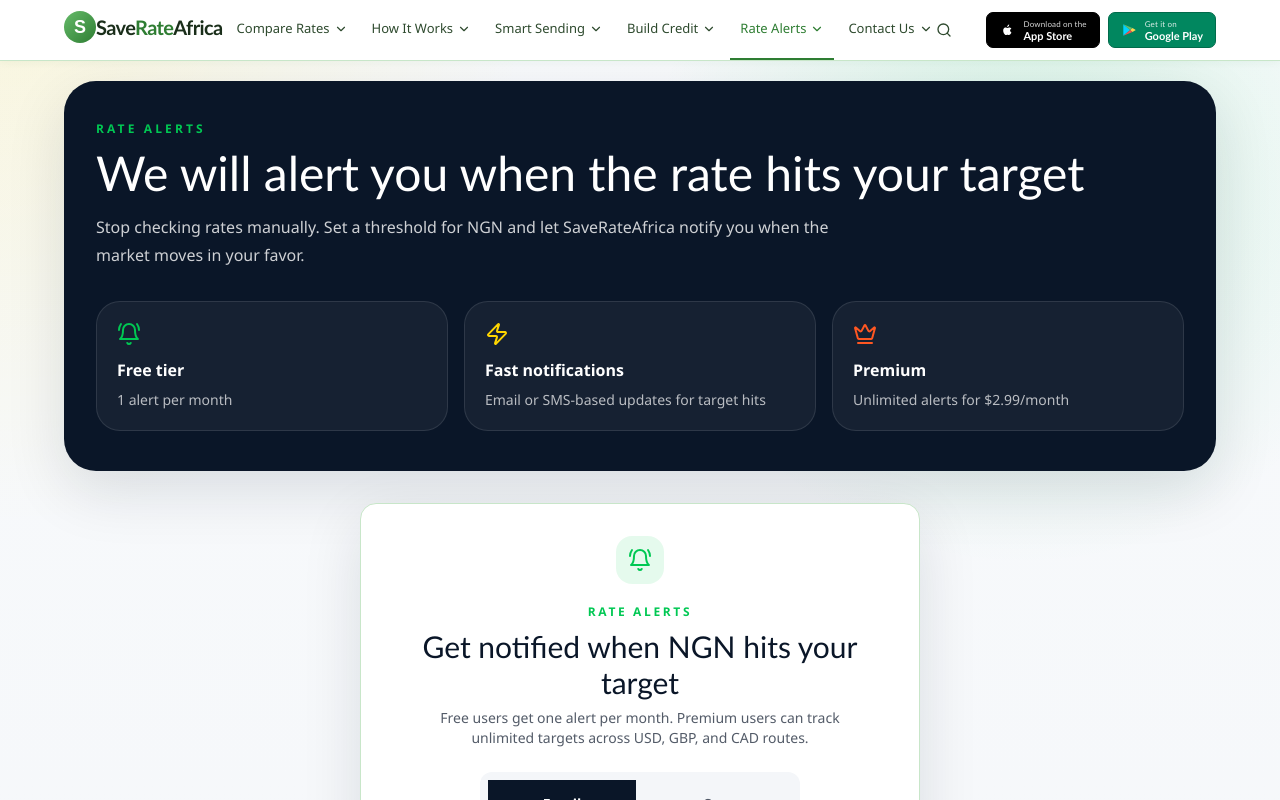
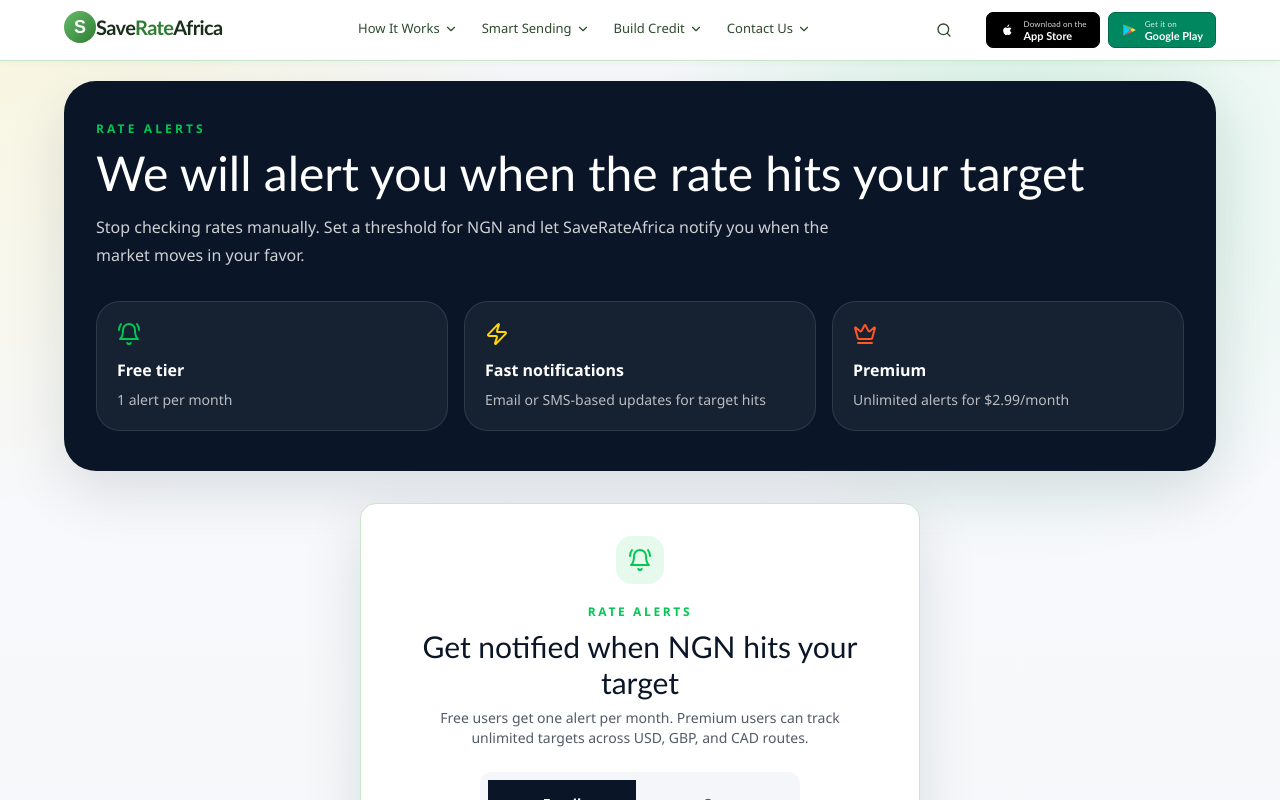
Before and after one commit to Chinenyeonukogu/SaveRateAfrica, a Next.js app: page /alerts in a window 1280 px wide. Shown: the top 800 px of the page. Built offline with nearby package versions, Linux system fonts and the light colour scheme.

Commit message:
Remove extra nav items

```diff
--- a/components/SiteHeader.tsx
+++ b/components/SiteHeader.tsx
@@ -37,37 +37,6 @@ interface NavigationItem {
 }
 
 const navigationItems: NavigationItem[] = [
-  {
-    dropdownAlign: "left",
-    dropdownItems: [
-      {
-        description: "See all 14 providers ranked by payout",
-        href: "#compare-rates",
-        routeHref: "/#compare-rates",
-        sectionId: "compare-rates",
-        title: "Live Rate Comparison"
-      },
-      {
-        description: "See how much you save vs Western Union",
-        href: "#compare-rates",
-        routeHref: "/#compare-rates",
-        sectionId: "compare-rates",
-        title: "Savings Calculator"
-      },
-      {
-        description: "Grey Finance, LemFi, Sendwave and more",
-        href: "#compare-rates",
-        routeHref: "/#compare-rates",
-        sectionId: "compare-rates",
-        title: "Rate by Provider"
-      }
-    ],
-    dropdownTitle: "Find Your Best NGN Rate",
-    href: "#compare-rates",
-    label: "Compare Rates",
-    routeHref: "/#compare-rates",
-    sectionId: "compare-rates"
-  },
   {
     dropdownAlign: "left",
     dropdownItems: [
@@ -157,34 +126,6 @@ const navigationItems: NavigationItem[] = [
     label: "Build Credit",
     routeHref: "/#build-credit",
     sectionId: "build-credit"
-  },
-  {
-    dropdownAlign: "right",
-    dropdownItems: [
-      {
-        description: "Get notified by SMS or email",
-        href: "/alerts",
-        routeHref: "/alerts",
-        title: "Set a Rate Alert"
-      },
-      {
-        description: "Track the dollar corridor",
-        href: "/alerts",
-        routeHref: "/alerts",
-        title: "USD to NGN Alerts"
-      },
-      {
-        description: "For UK and Canada senders",
-        href: "/alerts",
-        routeHref: "/alerts",
-        title: "GBP & CAD Alerts"
-      }
-    ],
-    dropdownTitle: "Never Miss Your Target Rate",
-    href: "#rate-alerts",
-    label: "Rate Alerts",
-    routeHref: "/#rate-alerts",
-    sectionId: "rate-alerts"
   },
   {
     dropdownAlign: "right",
@@ -349,10 +290,6 @@ function getDropdownAlignmentClass(align: NavigationItem["dropdownAlign"]) {
 function getDedicatedSectionRoute(sectionId?: string) {
   if (sectionId === "build-credit") {
     return "/credit-cards";
-  }
-
-  if (sectionId === "rate-alerts") {
-    return "/alerts";
   }
 
   return null;
@@ -641,10 +578,6 @@ export function SiteHeader({
 
     if (pathname === "/credit-cards") {
       return item.sectionId === "build-credit";
-    }
-
-    if (pathname === "/alerts") {
-      return item.sectionId === "rate-alerts";
     }
 
     return false;
```
